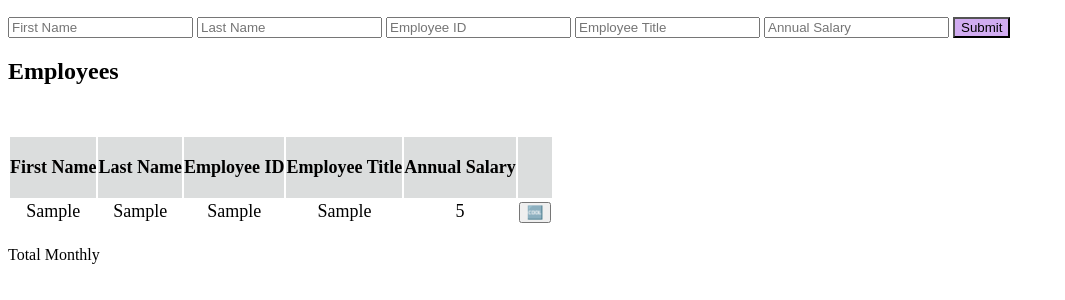
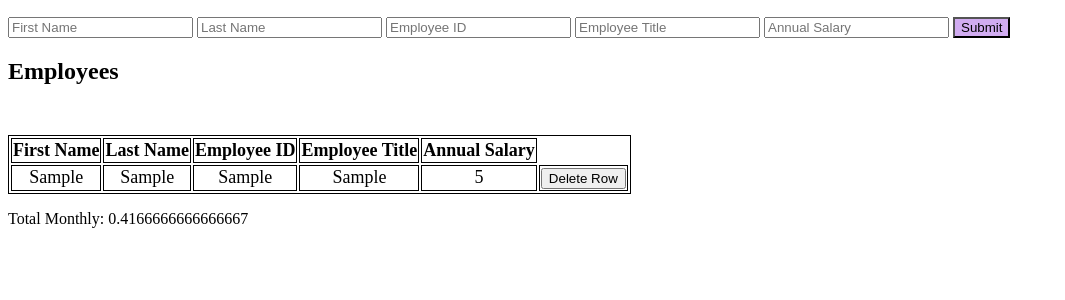
Before and after one commit to jamesdtwoods/weekend-salary-counter, a website: page index.html in a window 1280 px wide. Both pictures are taken after typing "Sample", "Sample", "Sample", "Sample", "5" into the empty fields and a click on the button "Submit". Shown: the part 110-410 px from the top of the page, without its empty margins (0-1065 px from the left). Drawn offline with Linux system fonts and the light colour scheme.

Commit message:
Got monthly counter to turn red if over budget, applied class to separate span tag in footer, npm test is failing - need to have class on footer tag

```diff
--- a/index.html
+++ b/index.html
@@ -46,7 +46,7 @@
         <button class="submit-button" data-testid="submitButton">Submit</button>
       </form>
     <h2>Employees</h2>
-      <table class="table table-bordered">
+      <table class="table">
         <thead>
           <tr>
             <th>First Name</th>
@@ -54,19 +54,18 @@
             <th>Employee ID</th>
             <th>Employee Title</th>
             <th>Annual Salary</th>
-            <th></th>
           </tr>
         </thead>
         <tbody id="tableBody"></tbody>
-          <tr>
-              <td>
-                <!-- Employees will go here -->
-              </td>
-          </tr>
       </table>
   </main>
   <footer>
-    <p>Total Monthly</p>
+    <p>Total Monthly:
+      <span id="monthly-salary"></span>
+      <span
+      id="monthly-salary-over"
+      class="over-budget"></span>
+    </p>
   </footer>
 </body>
 </html>
--- a/script.js
+++ b/script.js
@@ -1,3 +1,6 @@
+let monthySalary = 0;
+
+
 function handleSubmit(event){
     event.preventDefault();
 
@@ -15,6 +18,17 @@ function handleSubmit(event){
 
     console.log(firstName, lastName, employeeID, employeeTitle, annualSalary);
 
+    monthySalary += (annualSalary / 12);
+
+    if (monthySalary <= 20000){
+        document.getElementById('monthly-salary').textContent = monthySalary;
+    } else {
+        document.getElementById('monthly-salary').textContent = '';
+        document.getElementById('monthly-salary-over').textContent = monthySalary;
+    }
+
+
+
     tableBody.innerHTML += `
     <tr>
         <td>${firstName}</td>
@@ -22,9 +36,17 @@ function handleSubmit(event){
         <td>${employeeID}</td>
         <td>${employeeTitle}</td>
         <td>${annualSalary}</td>
-        <td><button>🆒</button></td>
+        <td><button onclick="removeEmployee(event)">Delete Row</button></td>
     </tr>
     `
+}
+
+function removeEmployee (event) {
+    event.target.parentElement.parentElement.remove();
+}
+
+
+
 
 //     tableBody.innerHTML +=
 //     `<tr>
@@ -32,5 +54,3 @@ function handleSubmit(event){
 //     <td>${author}</td>
 //     <td><button onclick="deleteAff(event)">🆒</button></td>
 //   </tr>`
-
-  }
--- a/style.css
+++ b/style.css
@@ -1,20 +1,14 @@
-table {
+table, th, td {
     margin-top: 50px;
     font-size: 18px;
     text-align: center;
-}
-
-.table-bordered, .table-bordered > td {
-    border-color: #565656;
-    vertical-align: middle;
-}
-
-.table-bordered th {
-    padding: 20px 0;
-    font-size: 18px;
-    background: #dbdddd;
+    border: 1px solid;
 }
 
 .submit-button {
     background-color: #d1acf1;
   }
+
+.over-budget {
+    color: red;
+}
```
